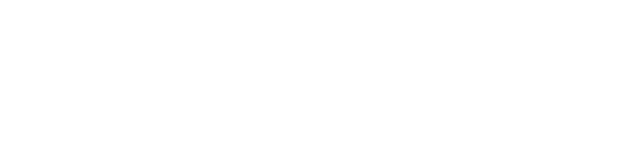
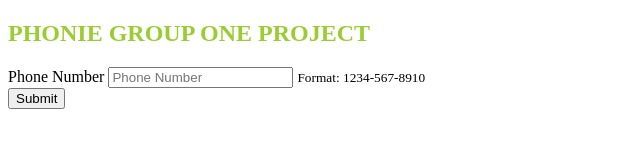
Before and after one commit to Tjoseph-O/phonie_group_one, a website: page code/index.html in a window 1280 px wide. Shown: the whole page, without its empty margins (0-640 px from the left). Drawn offline with Linux system fonts and the light colour scheme.

Commit message:
first push

```diff
--- a/code/index.html
+++ b/code/index.html
@@ -2,11 +2,48 @@
 <html lang="en">
 <head>
     <meta charset="UTF-8">
-    <title>Title</title>
+    <title>Phonie</title>
     <link rel="stylesheet" href="style.css">
     <script src="index.js" defer></script>
 </head>
 <body>
 
+<div><h2>PHONIE GROUP ONE PROJECT</h2></div>
+
+<form action="">
+
+    <div>
+<!--   <div>-->
+<!--       <label for="surname">Surname</label>-->
+<!--       <input type="text" id="surname" placeholder="Surname" required><br>-->
+<!--   </div>-->
+
+<!--    <div>-->
+<!--        <label for="lastname">Lastname</label>-->
+<!--        <input type="text" id="lastname" placeholder="Lastname" required><br>-->
+<!--    </div>-->
+
+<!--    <div>-->
+<!--        <label for="email">Email</label>-->
+<!--        <input type="text" id="email" placeholder="email" required><br>-->
+<!--    </div>-->
+    <div>
+        <label for="phone">Phone Number</label>
+
+
+        <input type="tel" placeholder="Phone Number" id="phone" pattern="[0-9]{4}-[0-9]{3}-[0-9]{4}" required><span id="popup"></span>
+
+        <small>Format: 1234-567-8910</small><br>
+        <input type="submit">
+    </div>
+
+    </div>
+
+
+
+</form>
+
+
+
 </body>
 </html>
--- a/code/index.js
+++ b/code/index.js
@@ -0,0 +1,3 @@
+
+let pop =  document.getElementById("popup");
+let number = document.getElementById("phone");
--- a/code/style.css
+++ b/code/style.css
@@ -0,0 +1,26 @@
+body{
+    background-color: white;
+}
+
+
+h2{
+    color: yellowgreen;
+}
+
+.userInput{
+    /*max-width: 500px;*/
+    /*margin: auto;*/
+    /*padding: 12px 20px;*/
+
+    /*width: 70%;*/
+    /*padding: 2rem;*/
+    /*border: 2px;*/
+
+    /*width: 100%;*/
+    /*padding: 12px 20px;*/
+    /*margin: 8px 0;*/
+    /*box-sizing: border-box;*/
+
+    /*border: none;*/
+    /*border-bottom: 2px solid red;*/
+}
```
